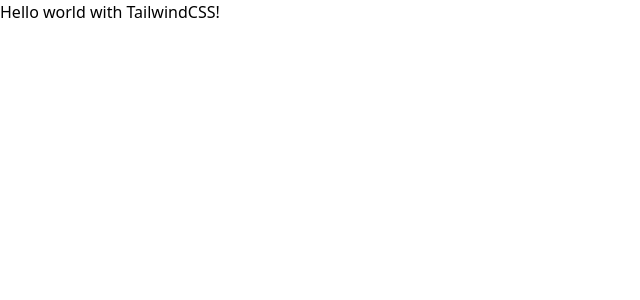
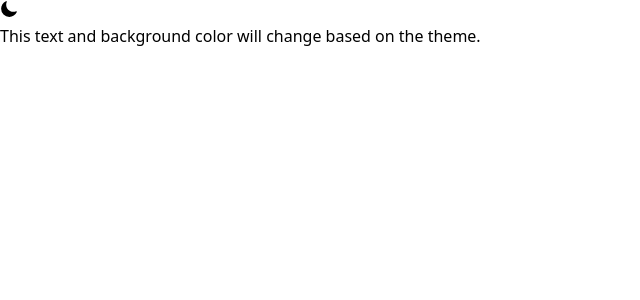
Before and after one commit to qsilver-team/qwallet, a React (Vite) app in the folder client/: page / in a window 1280 px wide. Shown: the top 300 px of the page, without its empty margins (0-640 px from the left). Built offline with nearby package versions, Linux system fonts and the light colour scheme; no server answers.

Commit message:
Integrate theme provider

```diff
--- a/client/src/App.tsx
+++ b/client/src/App.tsx
@@ -4,6 +4,7 @@
 import { SERVER_URL } from './utils/constants';
 import axios from 'axios';
 import AppRoutes from './routes/AppRoutes';
+import { ThemeProvider } from './context/ThemeContext';
 
 function App() {
     const [socket, setSocket] = useState<any>(null);
@@ -23,7 +24,9 @@
 
     return (
         <>
-            <AppRoutes />
+            <ThemeProvider>
+                <AppRoutes />
+            </ThemeProvider>
         </>
     )
 }
--- /dev/null
+++ b/client/src/components/theme/ThemeToggle.tsx
@@ -0,0 +1,23 @@
+import React from 'react';
+import { useTheme } from '../../context/ThemeContext';
+import { darkIcon, lightIcon } from '../../utils/svgs';
+
+const ThemeToggle: React.FC = () => {
+    const [theme, setTheme] = useTheme();
+
+    const toggleTheme = () => {
+        setTheme(theme === 'light' ? 'dark' : 'light');
+    };
+
+    return (
+        <button
+            onClick={toggleTheme}
+            className="fixed bottom-5 right-5 p-3 bg-gray-200 rounded-full text-xl shadow-lg cursor-pointer transition-colors"
+            aria-label="Toggle Theme"
+        >
+            {theme === 'light' ? darkIcon : lightIcon}
+        </button>
+    );
+};
+
+export default ThemeToggle;
--- /dev/null
+++ b/client/src/context/ThemeContext.tsx
@@ -0,0 +1,17 @@
+import { ReactNode, createContext, useContext, useEffect, useState } from 'react';
+
+// Create a context for the theme
+const ThemeContext = createContext<[string, (theme: string) => void]>(['light', () => { }]);
+
+export const useTheme = () => useContext(ThemeContext);
+
+export const ThemeProvider = ({ children }: { children: ReactNode }) => {
+    const [theme, setTheme] = useState('light');
+
+    // Effect to apply the theme class to the body
+    useEffect(() => {
+        document.body.className = theme;
+    }, [theme]);
+
+    return <ThemeContext.Provider value={[theme, setTheme]}>{children}</ThemeContext.Provider>;
+};
--- a/client/src/pages/Dashboard.tsx
+++ b/client/src/pages/Dashboard.tsx
@@ -1,14 +1,14 @@
 import React from "react";
+import ThemeToggle from "../components/theme/ThemeToggle";
 
 const Dashboard: React.FC = () => {
     return (
-        <div>
-            <div className="min-h-screen bg-gray-100 flex items-center justify-center">
-                <h1 className="text-3xl font-bold underline">
-                    Hello world with TailwindCSS!
-                </h1>
+        <>
+            <ThemeToggle />
+            <div className="bg-light dark:bg-dark text-light dark:text-dark">
+                This text and background color will change based on the theme.
             </div>
-        </div>
+        </>
     )
 }
 
--- /dev/null
+++ b/client/src/utils/svgs.tsx
@@ -0,0 +1,5 @@
+const lightIcon = <svg stroke="currentColor" fill="currentColor" stroke-width="0" viewBox="0 0 512 512" aria-hidden="true" focusable="false" height="18" width="18" xmlns="http://www.w3.org/2000/svg"><path d="M256 118a22 22 0 01-22-22V48a22 22 0 0144 0v48a22 22 0 01-22 22zm0 368a22 22 0 01-22-22v-48a22 22 0 0144 0v48a22 22 0 01-22 22zm113.14-321.14a22 22 0 01-15.56-37.55l33.94-33.94a22 22 0 0131.11 31.11l-33.94 33.94a21.93 21.93 0 01-15.55 6.44zM108.92 425.08a22 22 0 01-15.55-37.56l33.94-33.94a22 22 0 1131.11 31.11l-33.94 33.94a21.94 21.94 0 01-15.56 6.45zM464 278h-48a22 22 0 010-44h48a22 22 0 010 44zm-368 0H48a22 22 0 010-44h48a22 22 0 010 44zm307.08 147.08a21.94 21.94 0 01-15.56-6.45l-33.94-33.94a22 22 0 0131.11-31.11l33.94 33.94a22 22 0 01-15.55 37.56zM142.86 164.86a21.89 21.89 0 01-15.55-6.44l-33.94-33.94a22 22 0 0131.11-31.11l33.94 33.94a22 22 0 01-15.56 37.55zM256 358a102 102 0 11102-102 102.12 102.12 0 01-102 102z"></path></svg>
+
+const darkIcon = <svg stroke="currentColor" fill="currentColor" stroke-width="0" viewBox="0 0 512 512" aria-hidden="true" focusable="false" height="18" width="18" xmlns="http://www.w3.org/2000/svg"><path d="M264 480A232 232 0 0132 248c0-94 54-178.28 137.61-214.67a16 16 0 0121.06 21.06C181.07 76.43 176 104.66 176 136c0 110.28 89.72 200 200 200 31.34 0 59.57-5.07 81.61-14.67a16 16 0 0121.06 21.06C442.28 426 358 480 264 480z"></path></svg>
+
+export { lightIcon, darkIcon }
--- a/client/tailwind.config.js
+++ b/client/tailwind.config.js
@@ -2,10 +2,23 @@
 export default {
     mode: 'jit',
     purge: ['./index.html', './src/**/*.{js,jsx,ts,tsx}'],
-    darkMode: false, // or 'media' or 'class'
+    darkMode: 'class', // or 'media' or 'class'
     content: [],
     theme: {
-        extend: {},
+        extend: {
+            colors: {
+                light: '#e0e0e0', // Light mode background
+                dark: '#1A202C', // Dark mode background
+            },
+            backgroundColor: {
+                light: '#e0e0e0', // Light mode background
+                dark: '#1A202C', // Dark mode background
+            },
+            textColor: {
+                light: '#1A202C', // Light mode text
+                dark: '#eee', // Dark mode text
+            },
+        },
     },
     variants: {
         extend: {},
```
